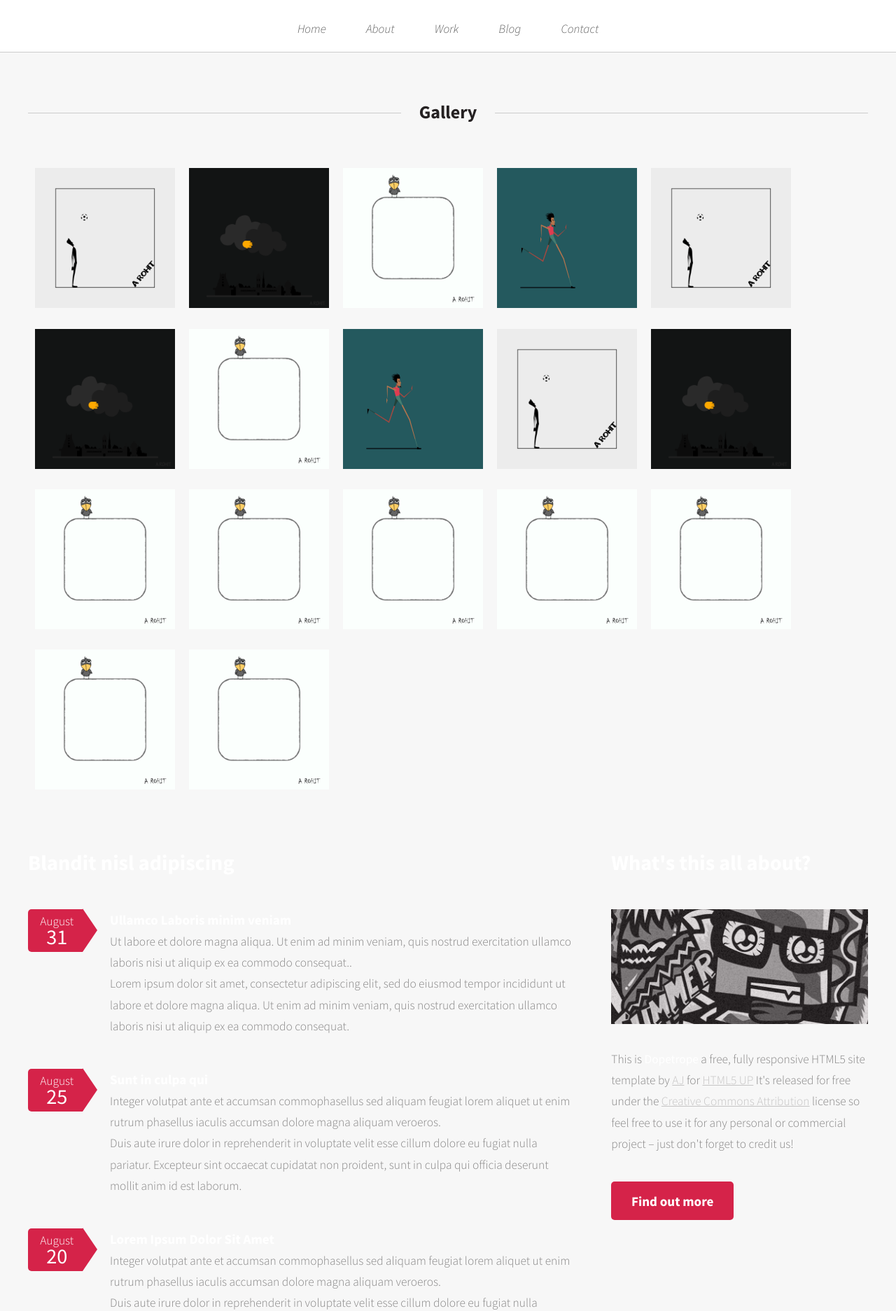
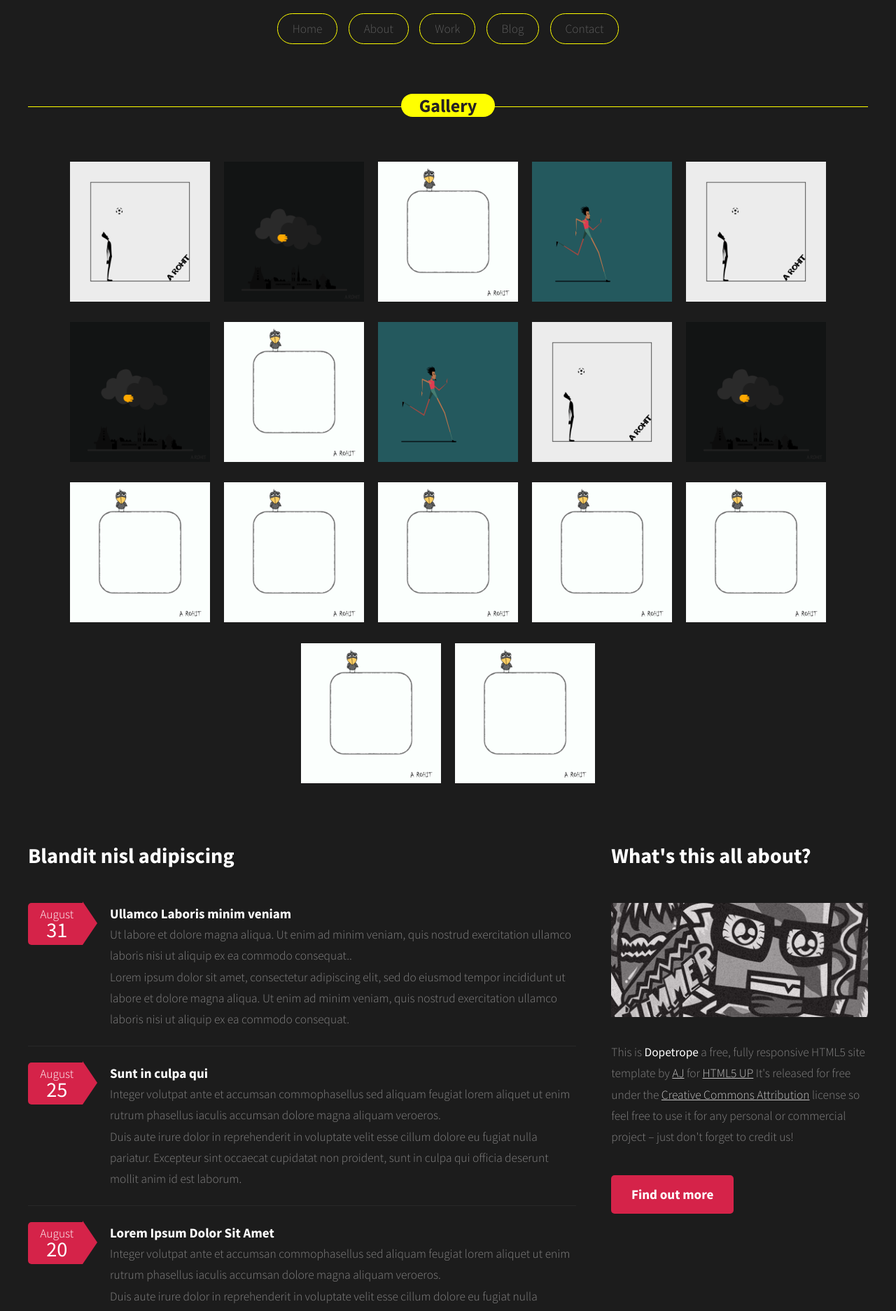
Before and after one commit to apremkumar1989/rohit_website, a Jekyll site: the page built from photo-gallery.html, in a window 1280 px wide. Shown: the top 1873 px of the page at 70% size. Built offline with Jekyll 4.4.1, drawn with Linux system fonts in a browser that asks for light colours.

Commit message:
menu changes

```diff
--- a/assets/css/style-desktop.css
+++ b/assets/css/style-desktop.css
@@ -155,7 +155,7 @@
 
 	#header-wrapper
 	{
-		padding: 1.5em 0 1em 0;
+		padding: 0.5em 0 0.5em 0;
 	}
 
 	#main-wrapper
@@ -202,6 +202,7 @@
 
 	#nav
 	{
+		padding-top: 1em;
 	}
 
 		#nav > ul
@@ -217,13 +218,14 @@
 		#nav > ul > li
 		{
 			display: inline-block;
-			font-style: italic;
+			/*font-style: italic;*/
 			margin: 0 0.35em 0 0.35em;
 		}
 
 			#nav > ul > li > a
 			{
-				border-radius: 5px;
+				border-radius: 1.25em;
+				border: 0.05em solid yellow;
 				color: #5d5d5d;
 				text-decoration: none;
 				padding: 0.6em 1.2em 0.6em 1.2em;
@@ -235,13 +237,17 @@
 				outline: 0;
 			}
 
+		#nav > ul > li > a
+		{
+			background: rgb(28, 28, 28);
+		}
 		#nav > ul > li:hover
 		{
 		}
 
 			#nav > ul > li:hover > a
 			{
-				background: #f3f3f3;
+				background: yellow;
 			}
 
 		#nav > ul > li.active
@@ -250,7 +256,7 @@
 
 			#nav > ul > li.active > a
 			{
-				background: #f3f3f3;
+				background: yellow;
 			}
 
 		#nav > ul > li.current
@@ -266,11 +272,12 @@
 
 	.dropotron
 	{
-		border-radius: 5px;
+		border-radius: 1em;
+		border: 0.05em solid yellow;
 		background-color: #252122;
 		background-color: rgba(34,30,31,0.98);
 		padding: 1.25em 1.5em 1.25em 1.5em;
-		font-style: italic;
+		/*font-style: italic;*/
 		min-width: 13em;
 		box-shadow: 0px 8px 15px 0px rgba(0,0,0,0.5);
 		text-align: left;
@@ -298,7 +305,11 @@
 			.dropotron li:hover > a,
 			.dropotron li:hover >span
 			{
-				color: #fff;
+				color: #000;
+				background: yellow;
+				border-radius: 0.5em;
+				margin-left: 0.5em;
+				padding-left: 0.5em;
 			}
 
 		.dropotron.level-0
@@ -313,11 +324,11 @@
 				position: absolute;
 				left: 50%;
 				margin-left: -10px;
-				top: -9px;
+				top: -10px;
 				border-left: solid 10px transparent;
 				border-right: solid 10px transparent;
 				border-bottom: solid 10px #252122;
-				border-bottom-color: rgba(34,30,31,0.98);
+				border-bottom-color: yellow;
 			}
 
 /*********************************************************************************/
--- a/assets/css/style.css
+++ b/assets/css/style.css
@@ -268,18 +268,19 @@
 			{
 				position: relative;
 				text-align: center;
-				border-top: solid 1px #ccc;
+				border-top: solid 1px yellow;
 				top: 1em;
 			}
 
 				header.major h2
 				{
-					background: #fff;
+					background: yellow;
 					position: relative;
 					top: -0.65em;
 					display: inline;
 					margin: 0;
 					padding: 0 1em 0 1em;
+					border-radius: 1em;
 				}
 			.header-img {
 				padding-top: 4em;
@@ -730,14 +731,15 @@
 	#header-wrapper
 	{
 		position: relative;
-		background: #ffffff;
-		border-bottom: solid 1px #ccc;
+		background: rgb(28, 28, 28);
+		/*border-bottom: solid 1px #ccc;*/
 	}
 
 	#main-wrapper
 	{
 		position: relative;
-		background: #f7f7f7 /*url('images/bg02.png')*/;
+		background: rgb(28, 28, 28);
+		/*background: #f7f7f7 url('images/bg02.png')*/;
 	}
 
 		#main-wrapper:before
@@ -759,7 +761,7 @@
 
 			#main-wrapper .major h2
 			{
-				background: #f7f7f7 /*url('images/bg02.png')*/;
+				background: yellow /*url('images/bg02.png')*/;
 			}
 
 	#footer-wrapper
@@ -869,6 +871,7 @@
     display: flex;
     flex-direction: row;
     flex-wrap: wrap;
+    justify-content: center;
 }
 
 .flexMe > a{
```
